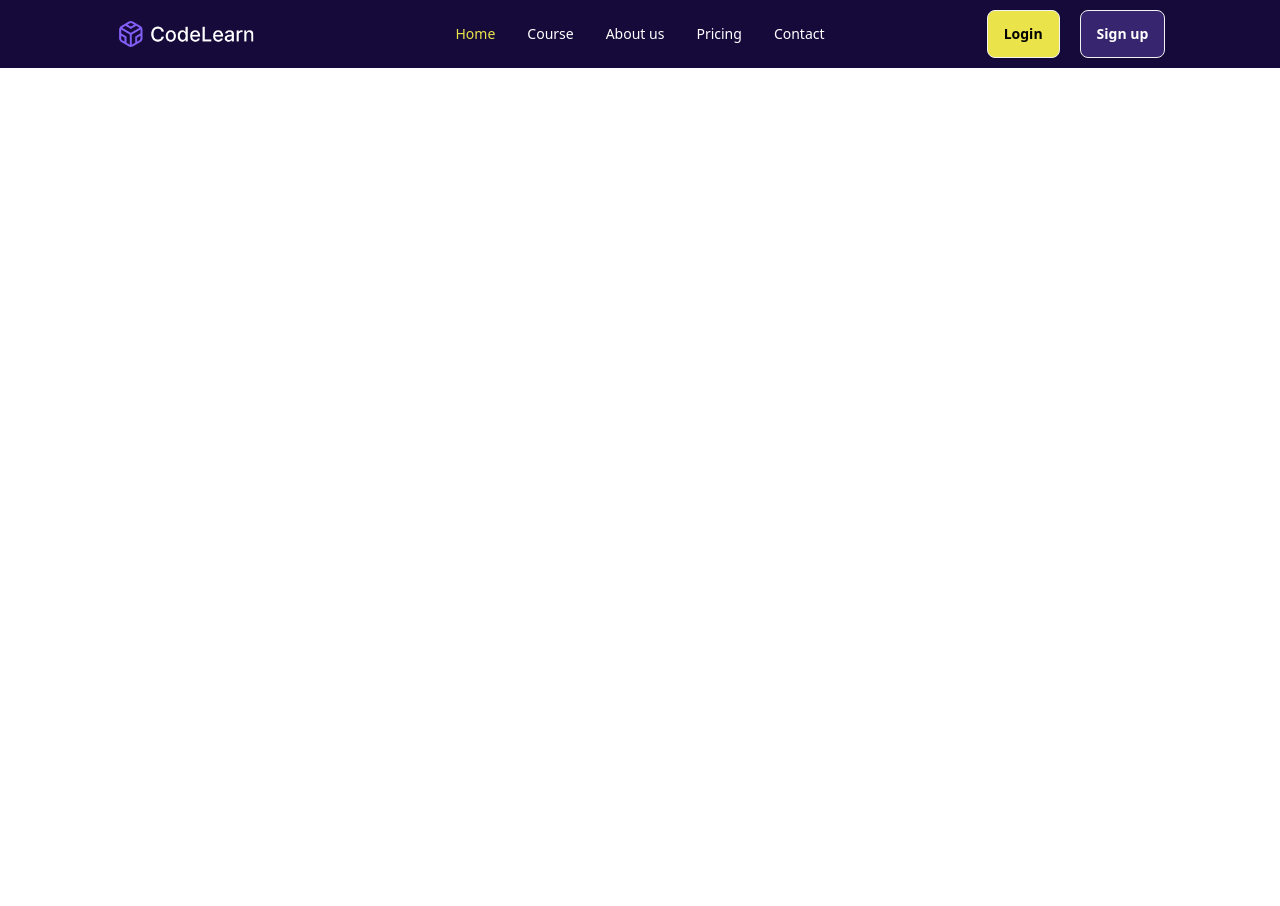
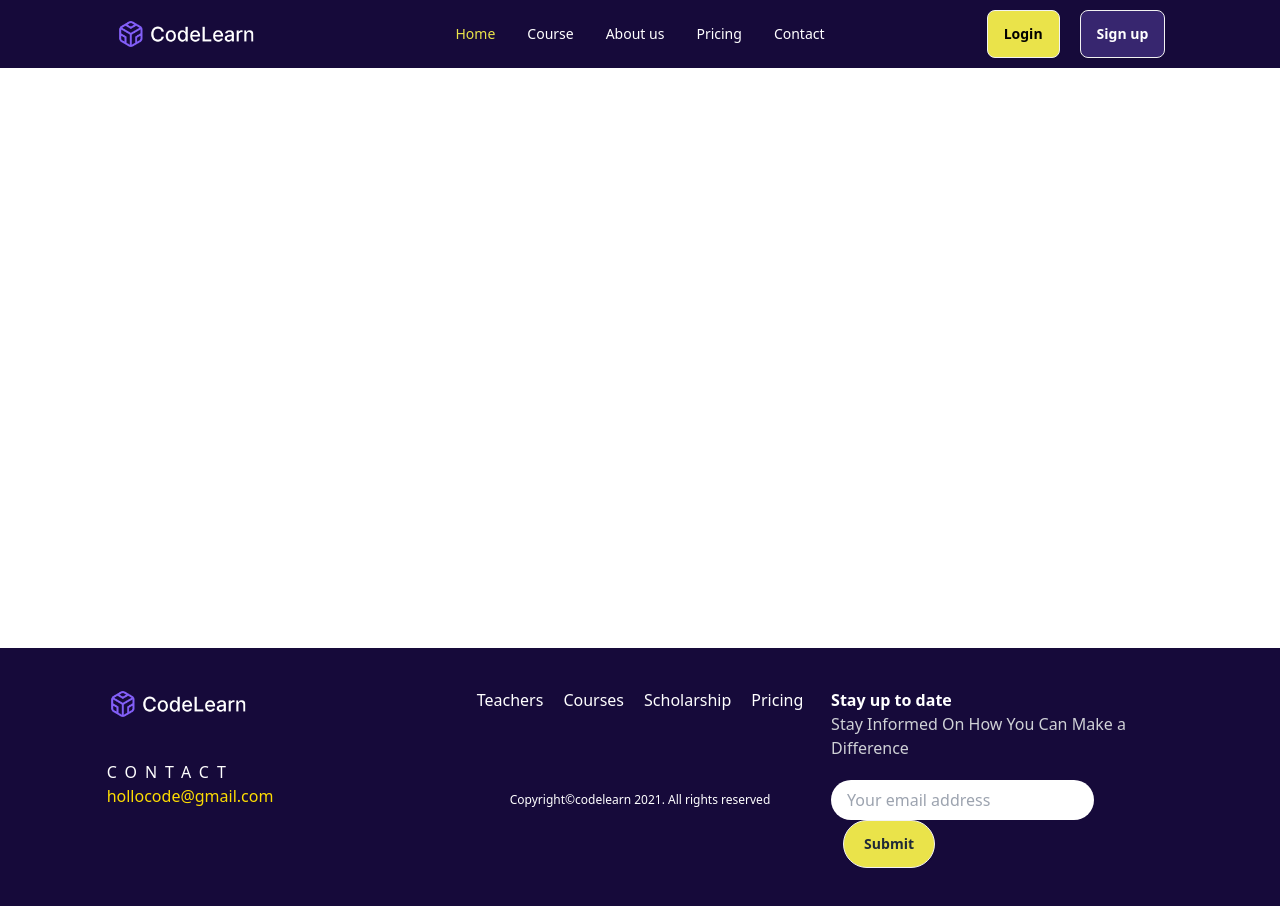
Before and after one commit to MdSaifulIslamRafsan/Appifylab, a Next.js app: page / in a window 1280 px wide. Before the commit the page ends 800 px from the top, so only its background shows below. Built offline with nearby package versions, Linux system fonts and the light colour scheme.

Commit message:
added footer

```diff
--- a/src/app/layout.js
+++ b/src/app/layout.js
@@ -1,6 +1,7 @@
 import localFont from "next/font/local";
 import "./globals.css";
 import Navbar from "@/components/Navbar";
+import Footer from "@/components/Footer";
 const geistSans = localFont({
   src: "./fonts/GeistVF.woff",
   variable: "--font-geist-sans",
@@ -26,8 +27,14 @@ export default function RootLayout({ children }) {
         <nav className="bg-[#160A3A]">
           <Navbar></Navbar>
         </nav>
+      <main className="min-h-[calc(100vh-220px)]">
+      {children}
+      </main>
 
-        {children}
+        <footer className="bg-[#160A3A]">
+          <Footer></Footer>
+        </footer>
+
       </body>
     </html>
   );
--- /dev/null
+++ b/src/components/Footer.jsx
@@ -0,0 +1,34 @@
+"use client"
+import Image from "next/image";
+import Link from "next/link";
+
+const Footer = () => {
+    return (
+        <div className="max-w-[1440px] py-10 grid grid-cols-3 justify-center gap-5 w-10/12 mx-auto text-white">
+            <div>
+            <Image width="140" height="40" src="/assets/logo.png" alt="logo" />
+            <p className="tracking-[.5em] mt-10">CONTACT</p>
+            <p className="text-[#FDDC02]">hollocode@gmail.com</p>
+            </div>
+            <div className="text-center space-y-20">
+                <ul className="flex justify-center gap-5">
+                    <li><Link href="teachers">Teachers</Link></li>
+                    <li><Link href="courses">Courses</Link></li>
+                    <li><Link href="Scholarship">Scholarship</Link></li>
+                    <li><Link href="Pricing">Pricing</Link></li>
+                </ul>
+
+                <p className="text-xs">Copyright©codelearn 2021. All rights reserved</p>
+            </div>
+            <div>
+                <p className="font-bold">Stay up to date</p>
+                <p className="mb-5 text-[#CFD1D6]">Stay Informed On How You Can Make a Difference</p>
+                <input type="email" placeholder="Your email address"  className="py-2 px-4 rounded-3xl"/>
+                <button className="btn rounded-3xl bg-[#EAE34A] hover:bg-[#EAE34A] px-5 ml-3">Submit</button>
+
+            </div>
+        </div>
+    );
+};
+
+export default Footer;
```
